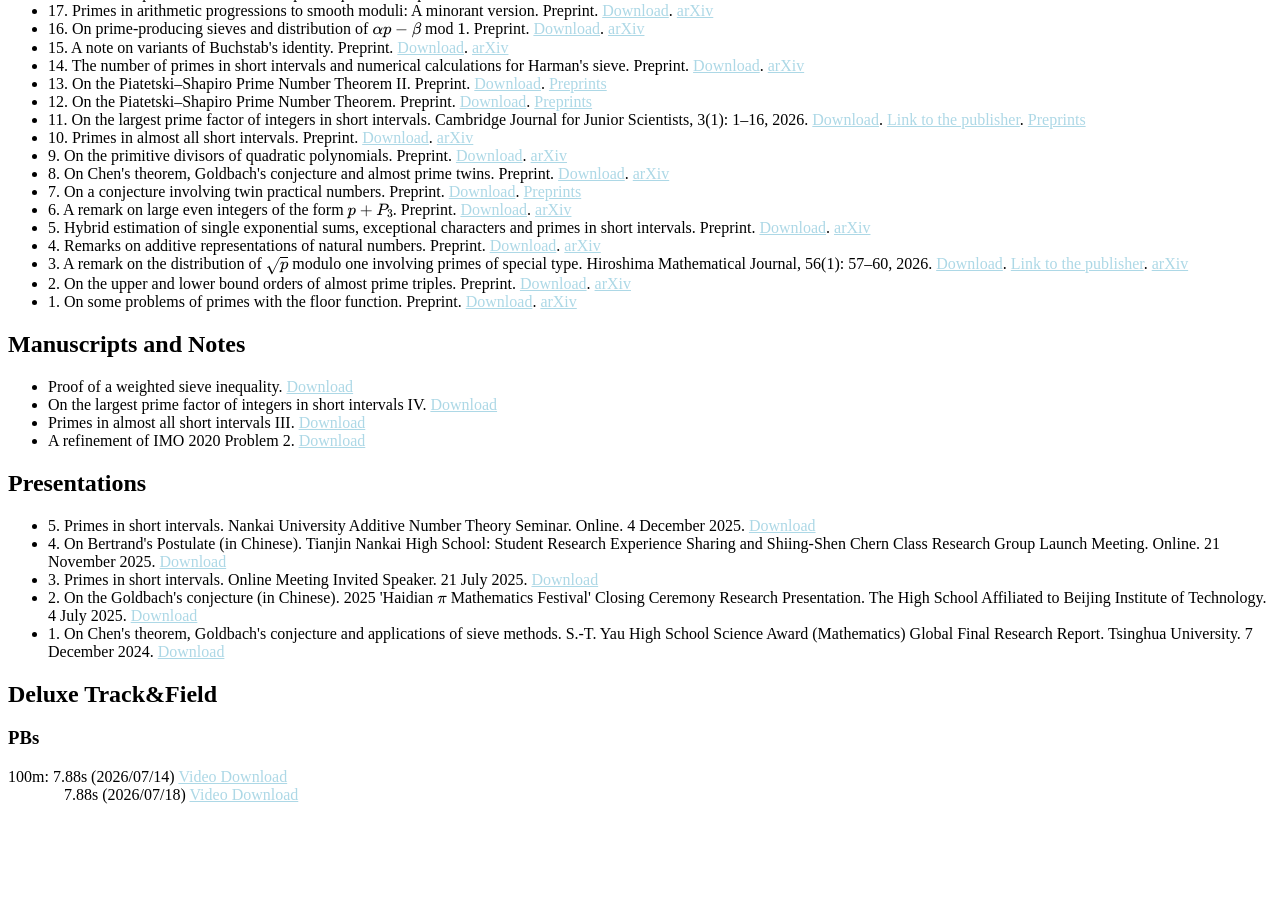
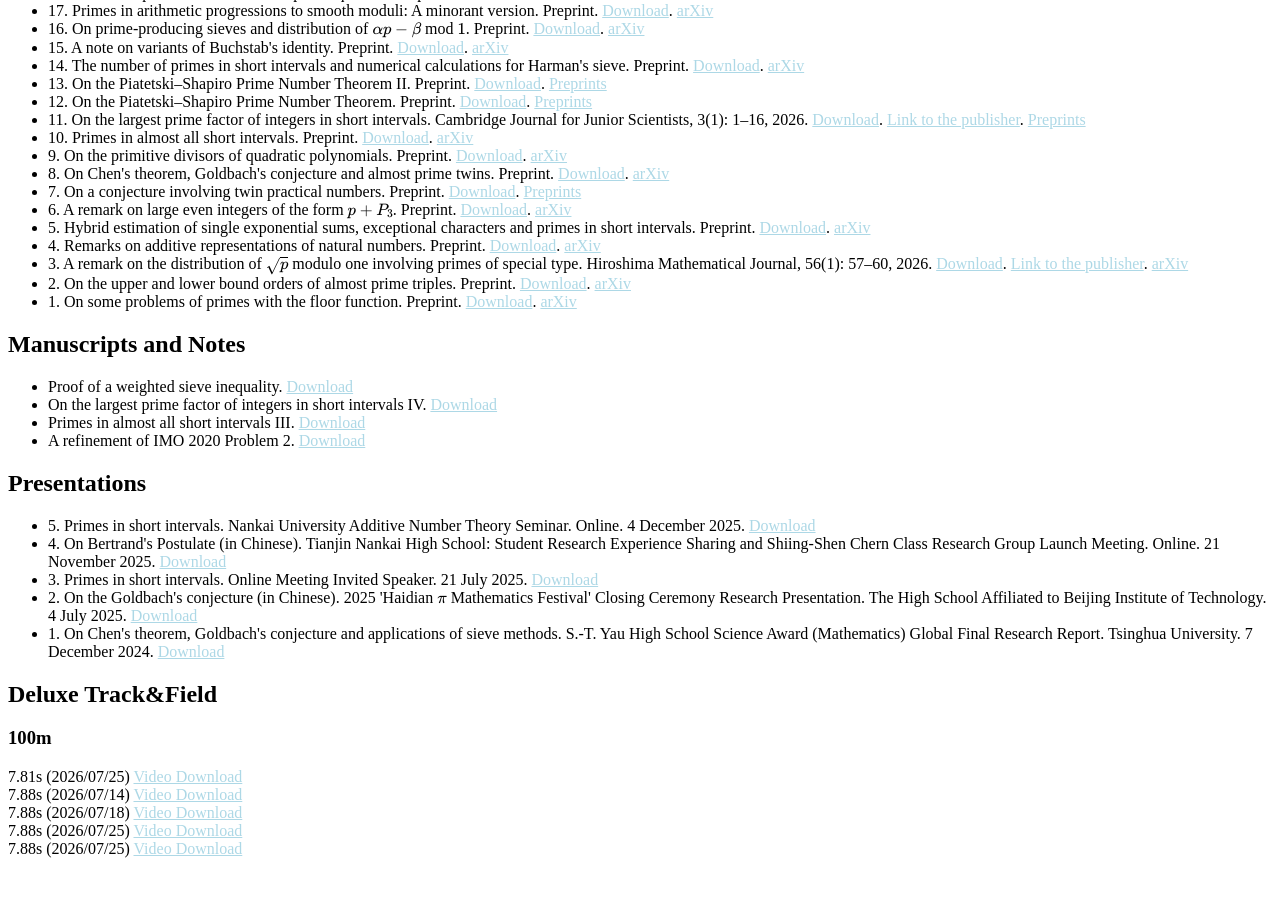
Before and after one commit to CareyRunboLi/CareyRunboLi.github.io, a Jekyll site: the page built from index.md, in a window 1280 px wide and 900 px high, scrolled down 2080 px. Shown: the top 897 px of the window. Built offline with Jekyll 4.4.1, drawn with Linux system fonts in a browser that asks for light colours; some web fonts are replaced; formulas are drawn with MathJax 3; a style sheet for code colours, icons or effects is not loaded; our own code applies the rules of GitHub Pages for plain Markdown files; before the commit the page ends 2926 px from its top, so only the background shows below that.

Commit message:
Update trackandfield.md

```diff
--- a/_includes/trackandfield.md
+++ b/_includes/trackandfield.md
@@ -6,7 +6,10 @@
 
 ## Deluxe Track&Field
 
-### PBs
+### 100m
 
-100m: 7.88s (2026/07/14) <a href="https://runbolicarey.com/assets/TrackAndField/DeluxeTrackAndField_100m_7.88s_260714.mp4"><span>Video Download</span></a>
-&nbsp; &nbsp; &nbsp; &nbsp; &nbsp; &nbsp; &nbsp; 7.88s (2026/07/18) <a href="https://runbolicarey.com/assets/TrackAndField/DeluxeTrackAndField_100m_7.88s_260718.mp4"><span>Video Download</span></a>
+7.81s (2026/07/25) <a href="https://runbolicarey.com/assets/TrackAndField/DeluxeTrackAndField_100m_7.81s_260725.mp4"><span>Video Download</span></a>
+7.88s (2026/07/14) <a href="https://runbolicarey.com/assets/TrackAndField/DeluxeTrackAndField_100m_7.88s_260714.mp4"><span>Video Download</span></a>
+7.88s (2026/07/18) <a href="https://runbolicarey.com/assets/TrackAndField/DeluxeTrackAndField_100m_7.88s_260718.mp4"><span>Video Download</span></a>
+7.88s (2026/07/25) <a href="https://runbolicarey.com/assets/TrackAndField/DeluxeTrackAndField_100m_7.88s_260725_1.mp4"><span>Video Download</span></a>
+7.88s (2026/07/25) <a href="https://runbolicarey.com/assets/TrackAndField/DeluxeTrackAndField_100m_7.88s_260725_2.mp4"><span>Video Download</span></a>
```
